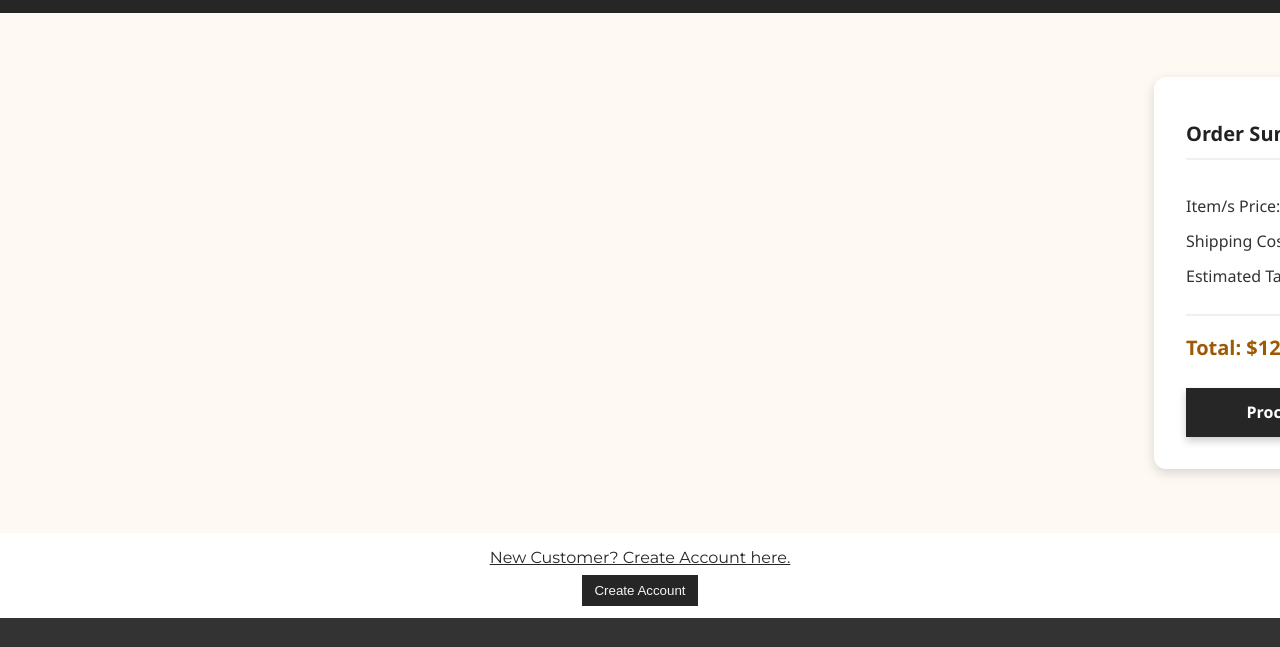
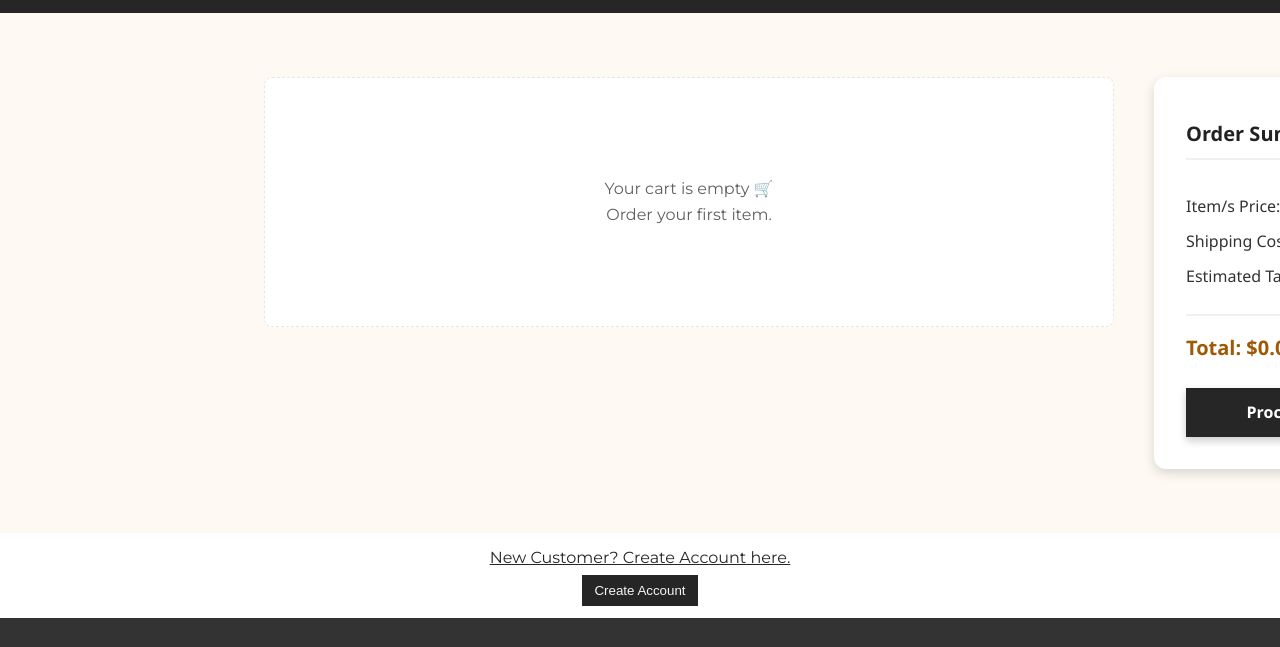
Before and after one commit to emdigemini/LightScent, a plain HTML site: page checkout.html in a window 1280 px wide. Shown: the part 107-754 px from the top of the page. Drawn offline with nearby package versions, Linux system fonts and the light colour scheme; a web font is replaced by a local one.

Commit message:
Add files via upload

```diff
--- a/scripts/checkout/paymentSummary.js
+++ b/scripts/checkout/paymentSummary.js
@@ -18,7 +18,7 @@ export function renderPaymentSummary() {
     return total + (itemPrice * product.qty);
   }, 0);
 
-  const shippingCost = 12.00;
+  const shippingCost = subtotal > 10 ? 9.00 : 0;
   const estimatedTax = calculateTax(subtotal + shippingCost, 0.08);
   const grandTotal = subtotal + shippingCost;
 
--- a/scripts/checkout/productSummary.js
+++ b/scripts/checkout/productSummary.js
@@ -34,7 +34,7 @@ export function renderSummaryHTML(){
         </div>
       `
   })
-  document.querySelector('.product-container').innerHTML = summaryHTML;
+  document.querySelector('.product-container').innerHTML = summaryHTML || '<p class="empty-state">Your cart is empty 🛒<br>Order your first item.</p>';
 
   function editProduct() {
   document.querySelectorAll('.edit-link').forEach(editLink => {
--- a/styles/checkout.css
+++ b/styles/checkout.css
@@ -30,6 +30,19 @@ body {
   width: 100%;
   max-width: 850px;
   gap: 40px;
+}
+
+.empty-state {
+  height: 250px;
+  font-size: 16px;
+  display: flex;
+  align-items: center;
+  justify-content: center;
+  text-align: center;
+  border: 1px dashed #7474742c;
+  background: #fff;
+  border-radius: 8px;
+  color: #333333c7;
 }
 
 .product-box {
--- a/styles/createaccount.css
+++ b/styles/createaccount.css
@@ -115,6 +115,7 @@
 }
 
 .create-account-box {
+  position: relative;
   background: #fffdfa;
   padding: 2rem;
   border-radius: 12px;
```
Also changed, not shown: index.html (+1 -1 lines).
